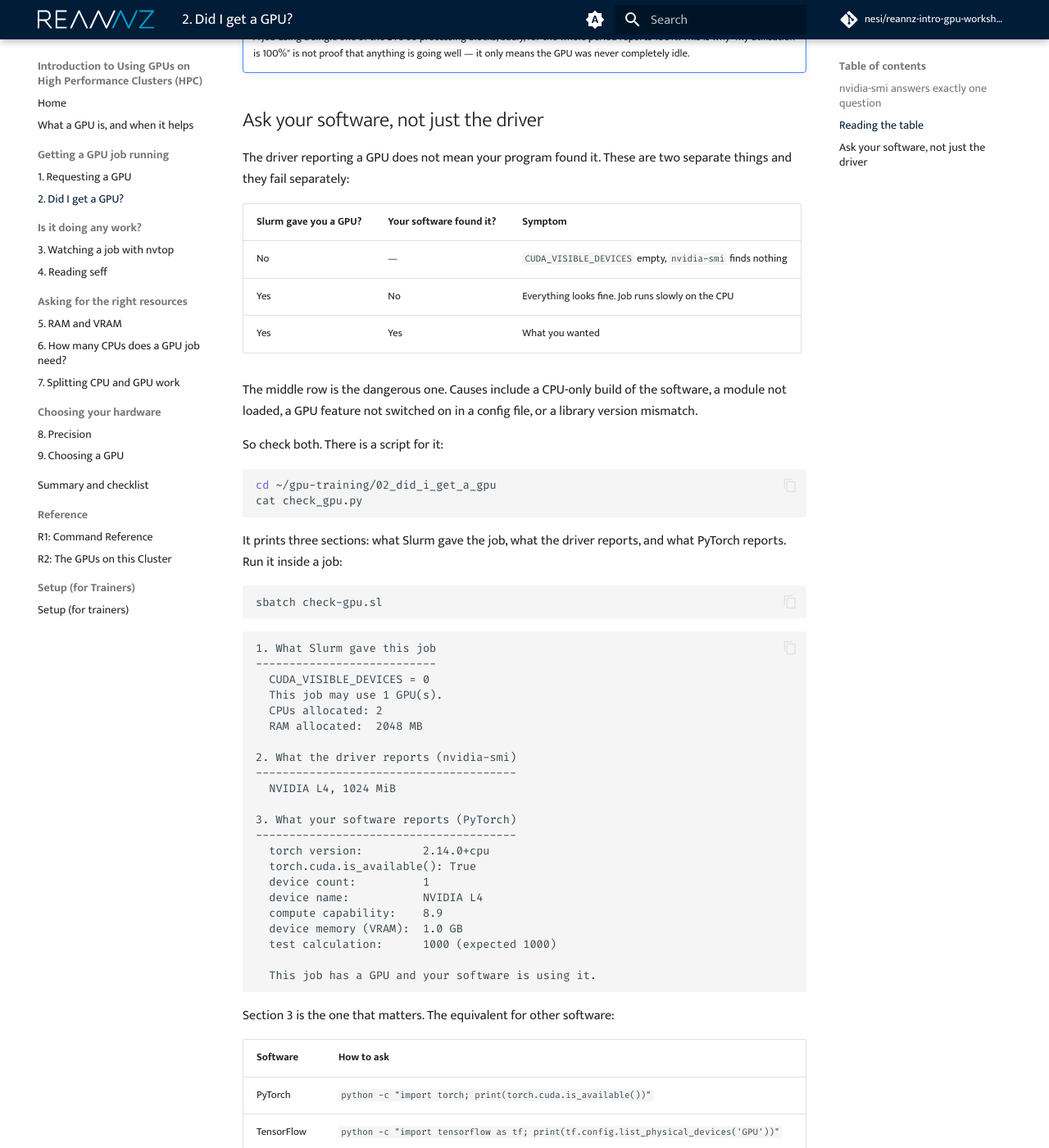
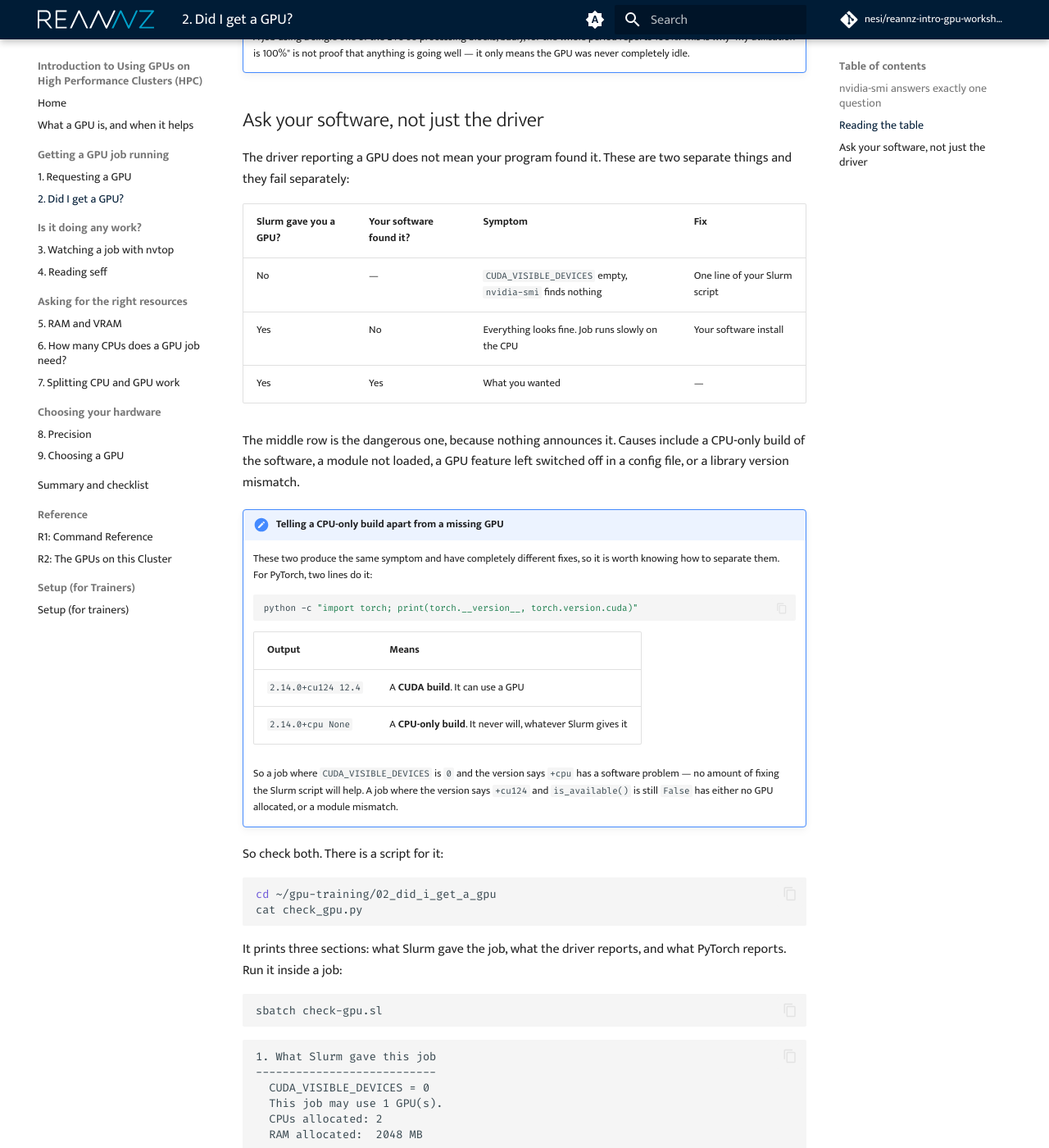
Before and after one commit to nesi/reannz-intro-gpu-workshop, an MkDocs documentation site: the page built from docs/02-did-i-get-a-gpu.md, in a window 1280 px wide and 1400 px high, scrolled down 1858 px. Shown: the whole window at 82% size. Built offline with MkDocs 1.6.1 and Material for MkDocs 9.7.7, drawn with Linux system fonts in a browser that asks for light colours; comment, search, counter and statistics services are not loaded; some of the changed text lies outside the part shown.

Commit message:
Teach the CPU-only-build diagnostic properly
"My job had a GPU and did not use it" has three causes with three
different fixes - no GPU allocated, a CPU-only build of the software, or
a build that cannot reach the driver - and chapter 2 previously
collapsed the last two into one message.

torch.version.cuda is what separates them, so the chapter and the
command reference now show it alongside the version string, and the
worked outputs match what the environment prints as of app v0.3.1.

Co-Authored-By: Claude Opus 5 (1M context) <noreply@anthropic.com>

````diff
--- a/docs/02-did-i-get-a-gpu.md
+++ b/docs/02-did-i-get-a-gpu.md
@@ -88,15 +88,34 @@ using the GPU.
 The driver reporting a GPU does not mean your program found it. These are two
 separate things and they fail separately:
 
-| Slurm gave you a GPU? | Your software found it? | Symptom |
-|---|---|---|
-| No | — | `CUDA_VISIBLE_DEVICES` empty, `nvidia-smi` finds nothing |
-| Yes | No | Everything looks fine. Job runs slowly on the CPU |
-| Yes | Yes | What you wanted |
+| Slurm gave you a GPU? | Your software found it? | Symptom | Fix |
+|---|---|---|---|
+| No | — | `CUDA_VISIBLE_DEVICES` empty, `nvidia-smi` finds nothing | One line of your Slurm script |
+| Yes | No | Everything looks fine. Job runs slowly on the CPU | Your software install |
+| Yes | Yes | What you wanted | — |
 
-The middle row is the dangerous one. Causes include a CPU-only build of the
-software, a module not loaded, a GPU feature not switched on in a config file,
-or a library version mismatch.
+The middle row is the dangerous one, because nothing announces it. Causes
+include a CPU-only build of the software, a module not loaded, a GPU feature
+left switched off in a config file, or a library version mismatch.
+
+!!! note "Telling a CPU-only build apart from a missing GPU"
+
+    These two produce the same symptom and have completely different fixes, so
+    it is worth knowing how to separate them. For PyTorch, two lines do it:
+
+    ```bash
+    python -c "import torch; print(torch.__version__, torch.version.cuda)"
+    ```
+
+    | Output | Means |
+    |---|---|
+    | `2.14.0+cu124  12.4` | A **CUDA build**. It can use a GPU |
+    | `2.14.0+cpu  None` | A **CPU-only build**. It never will, whatever Slurm gives it |
+
+    So a job where `CUDA_VISIBLE_DEVICES` is `0` and the version says `+cpu`
+    has a software problem — no amount of fixing the Slurm script will help.
+    A job where the version says `+cu124` and `is_available()` is still
+    `False` has either no GPU allocated, or a module mismatch.
 
 So check both. There is a script for it:
 
@@ -126,7 +145,8 @@ sbatch check-gpu.sl
 
 3. What your software reports (PyTorch)
 ---------------------------------------
-  torch version:         2.14.0+cpu
+  torch version:         2.14.0+cu124
+  built against CUDA:    12.4
   torch.cuda.is_available(): True
   device count:          1
   device name:           NVIDIA L4
@@ -171,14 +191,23 @@ Section 3 is the one that matters. The equivalent for other software:
 
         3. What your software reports (PyTorch)
         ---------------------------------------
+          torch version:         2.14.0+cu124
+          built against CUDA:    12.4
           torch.cuda.is_available(): False
+
+          PyTorch found no GPU because this job was not given one.
+          This is a Slurm problem, not a software problem. Add:
+              #SBATCH --gpus-per-node l4:1
         ```
 
-        All three agree, which tells you the problem is the Slurm request.
+        Note what section 3 does **not** say. PyTorch is still a CUDA build —
+        `+cu124`, CUDA 12.4 — it simply has no device to use. Nothing is wrong
+        with the software.
 
-        Had section 1 shown a GPU while section 3 said `False`, the problem
-        would be the software instead — and the fix would be completely
-        different. That is why the script prints all three.
+        Had the version said `+cpu` and `built against CUDA: None` while
+        section 1 showed a GPU, the diagnosis would be the opposite: a
+        CPU-only build, and a fix that has nothing to do with Slurm. That is
+        why the script prints all three sections rather than one.
 
     4. **Undo your edit** before moving on.
 
````
Also changed, not shown: docs/R1-command-reference.md (+6 -1 lines), docs/summarising.md (+1 -0 lines), 1 other file.
